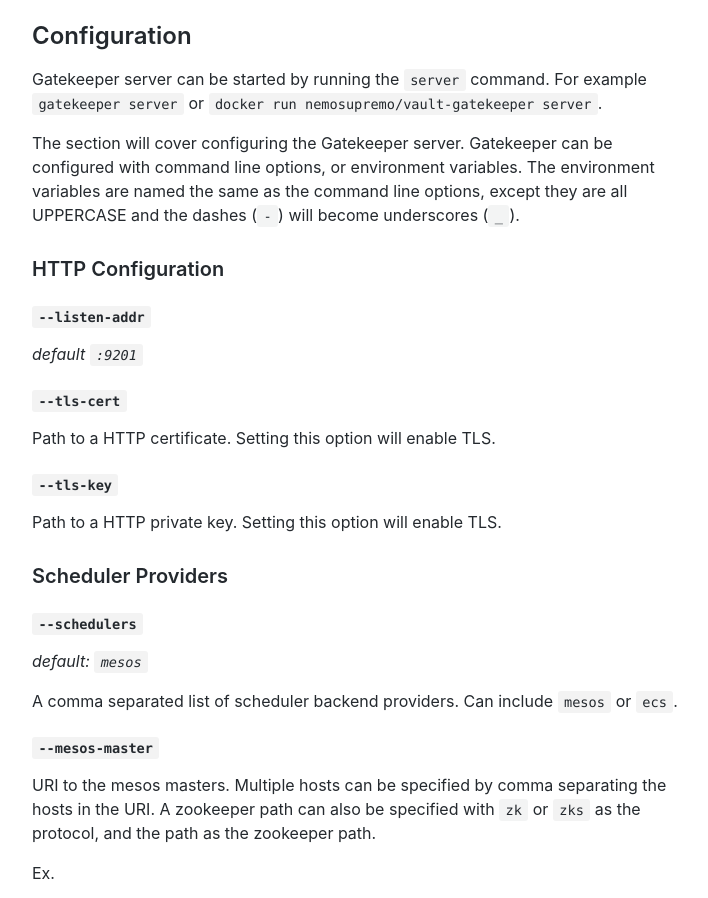
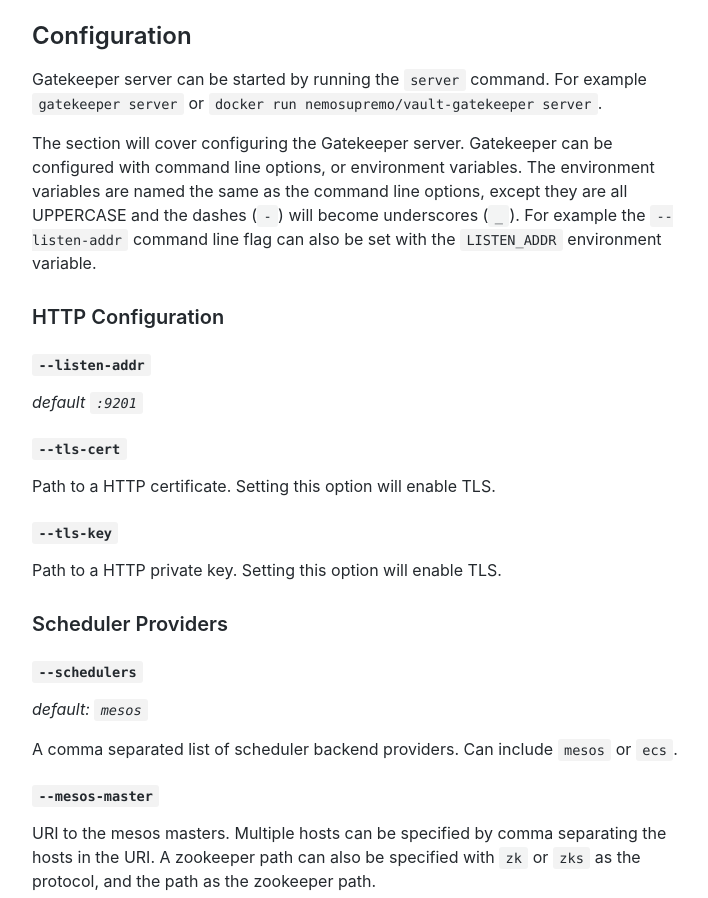
Before and after one commit to nemosupremo/vault-gatekeeper, a plain HTML site: page docs/doc.html in a window 1280 px wide. Shown: the part 3100-3998 px from the top of the page, without its empty margins (276-984 px from the left). Drawn offline with nearby package versions, Linux system fonts and the light colour scheme.

Commit message:
Deploy website
Deploy website version based on 30b3ceff89cb127224399c0e46a154a291b47aed

```diff
--- a/docs/doc.html
+++ b/docs/doc.html
@@ -99,7 +99,7 @@
 <p>This should deliver a response wrapped token, that you will then have to unwrap to get your actual token.</p>
 <h2><a class="anchor" aria-hidden="true" id="configuration"></a><a href="#configuration" aria-hidden="true" class="hash-link"><svg class="hash-link-icon" aria-hidden="true" height="16" version="1.1" viewBox="0 0 16 16" width="16"><path fill-rule="evenodd" d="M4 9h1v1H4c-1.5 0-3-1.69-3-3.5S2.55 3 4 3h4c1.45 0 3 1.69 3 3.5 0 1.41-.91 2.72-2 3.25V8.59c.58-.45 1-1.27 1-2.09C10 5.22 8.98 4 8 4H4c-.98 0-2 1.22-2 2.5S3 9 4 9zm9-3h-1v1h1c1 0 2 1.22 2 2.5S13.98 12 13 12H9c-.98 0-2-1.22-2-2.5 0-.83.42-1.64 1-2.09V6.25c-1.09.53-2 1.84-2 3.25C6 11.31 7.55 13 9 13h4c1.45 0 3-1.69 3-3.5S14.5 6 13 6z"></path></svg></a>Configuration</h2>
 <p>Gatekeeper server can be started by running the <code>server</code> command. For example <code>gatekeeper server</code> or <code>docker run nemosupremo/vault-gatekeeper server</code>.</p>
-<p>The section will cover configuring the Gatekeeper server. Gatekeeper can be configured with command line options, or environment variables. The environment variables are named the same as the command line options, except they are all UPPERCASE and the dashes (<code>-</code>) will become underscores (<code>_</code>).</p>
+<p>The section will cover configuring the Gatekeeper server. Gatekeeper can be configured with command line options, or environment variables. The environment variables are named the same as the command line options, except they are all UPPERCASE and the dashes (<code>-</code>) will become underscores (<code>_</code>). For example the <code>--listen-addr</code> command line flag can also be set with the <code>LISTEN_ADDR</code> environment variable.</p>
 <h3><a class="anchor" aria-hidden="true" id="http-configuration"></a><a href="#http-configuration" aria-hidden="true" class="hash-link"><svg class="hash-link-icon" aria-hidden="true" height="16" version="1.1" viewBox="0 0 16 16" width="16"><path fill-rule="evenodd" d="M4 9h1v1H4c-1.5 0-3-1.69-3-3.5S2.55 3 4 3h4c1.45 0 3 1.69 3 3.5 0 1.41-.91 2.72-2 3.25V8.59c.58-.45 1-1.27 1-2.09C10 5.22 8.98 4 8 4H4c-.98 0-2 1.22-2 2.5S3 9 4 9zm9-3h-1v1h1c1 0 2 1.22 2 2.5S13.98 12 13 12H9c-.98 0-2-1.22-2-2.5 0-.83.42-1.64 1-2.09V6.25c-1.09.53-2 1.84-2 3.25C6 11.31 7.55 13 9 13h4c1.45 0 3-1.69 3-3.5S14.5 6 13 6z"></path></svg></a>HTTP Configuration</h3>
 <h4><a class="anchor" aria-hidden="true" id="listen-addr"></a><a href="#listen-addr" aria-hidden="true" class="hash-link"><svg class="hash-link-icon" aria-hidden="true" height="16" version="1.1" viewBox="0 0 16 16" width="16"><path fill-rule="evenodd" d="M4 9h1v1H4c-1.5 0-3-1.69-3-3.5S2.55 3 4 3h4c1.45 0 3 1.69 3 3.5 0 1.41-.91 2.72-2 3.25V8.59c.58-.45 1-1.27 1-2.09C10 5.22 8.98 4 8 4H4c-.98 0-2 1.22-2 2.5S3 9 4 9zm9-3h-1v1h1c1 0 2 1.22 2 2.5S13.98 12 13 12H9c-.98 0-2-1.22-2-2.5 0-.83.42-1.64 1-2.09V6.25c-1.09.53-2 1.84-2 3.25C6 11.31 7.55 13 9 13h4c1.45 0 3-1.69 3-3.5S14.5 6 13 6z"></path></svg></a><code>--listen-addr</code></h4>
 <p><em>default <code>:9201</code></em></p>
```
